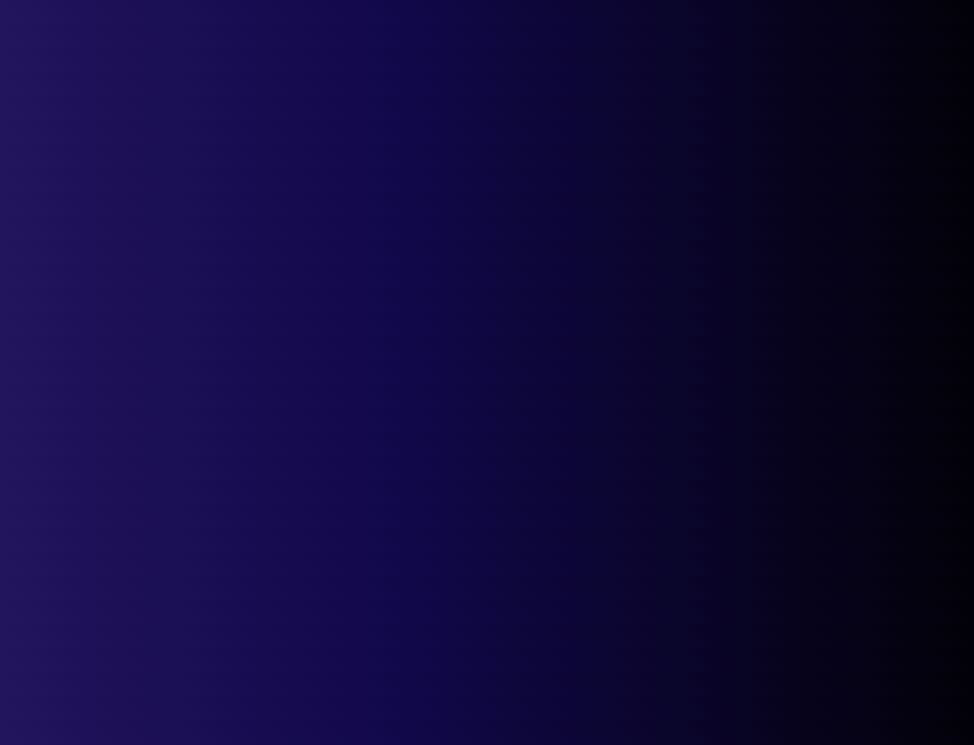
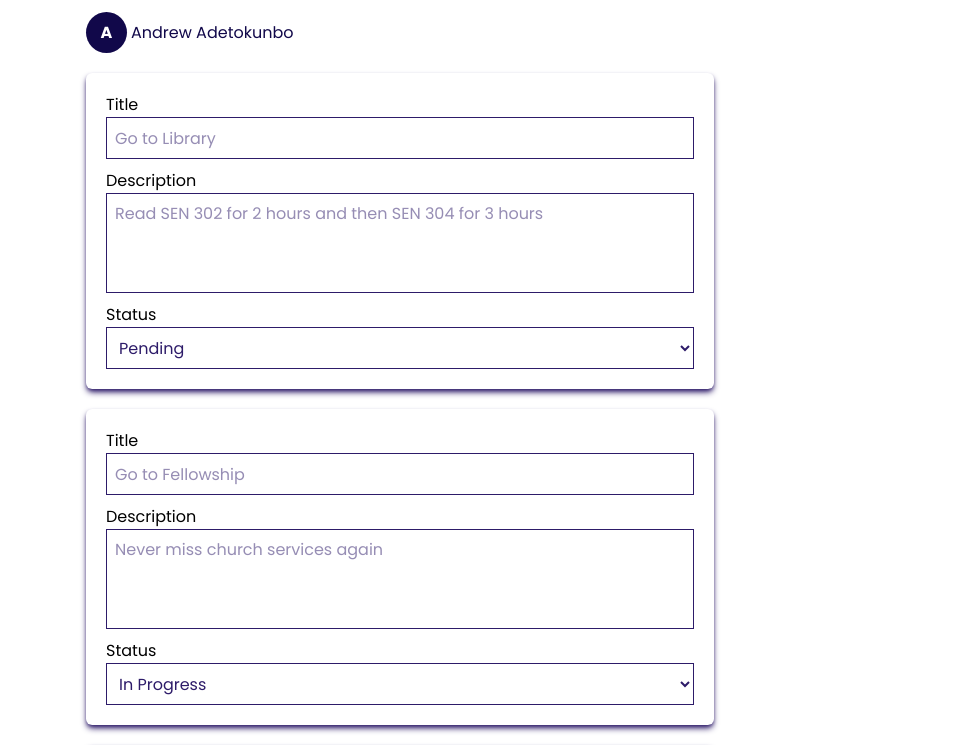
Before and after one commit to BusandCode/DailyLoad, a Next.js app: page /dashboard in a window 1280 px wide. Shown: the top 745 px of the page, without its empty margins (240-1214 px from the left). Built offline with nearby package versions, Linux system fonts and the light colour scheme.

Commit message:
Dashboard

```diff
--- a/app/dashboard/page.js
+++ b/app/dashboard/page.js
@@ -9,7 +9,7 @@ const page = () => {
       date:"1st of June",
       time:"9am",
       status:"pending",
-      createdAt:new Date ("20/04/20225")
+      createdAt:new Date ("20/04/2025")
     },
     {
       id:2,
@@ -17,8 +17,8 @@ const page = () => {
       description:"Never miss church services again",
       date:"2nd of June",
       time:"7am",
-      status:"In Progress",
-      createdAt:new Date ("21/04/20225")
+      status:"in progress",
+      createdAt:new Date ("21/04/2025")
     },
     {
       id:3,
@@ -26,13 +26,47 @@ const page = () => {
       description:"Sleep for 5 hours so as to wake up early",
       date:"3rd of June",
       time:"11pm",
-      status:"Completed",
-      createdAt:new Date ("22/04/20225")
+      status:"completed",
+      createdAt:new Date ("22/04/2025")
     },
 ]
   return (
-    <section className='h-full p-3 lg:w-3/5 lg:mx-auto'>
+    <section className='bg-white w-full min-h-screen p-3 flex flex-col'>
+      <div className='lg:w-1/2 mx-auto'>
+      {/* Name of user */}
+      <div className='flex items-center gap-1'>
+        <div className='bg-[#11084a] p-2 text-[16px] text-white font-bold rounded-full w-[41px] h-[41px] flex justify-center items-center'>A</div>
+        <h1 className='text-[#11084a]'>Andrew Adetokunbo</h1>
+      </div>
 
+      <div className='flex flex-col justify-center gap-[20px] mt-5'>
+        {tasks.map(task=>(
+          <div key={task.id} >
+            <div className='flex flex-col gap-[10px] shadow-[#2d1b69] shadow-md rounded-md p-5'>
+              {/* Title */}
+              <div className='flex flex-col justify-center items-start'>
+              <label>Title</label>
+              <input type="text" className='h-[42px] text-[#2d1b69] border-[1px] border-[#2d1b69] w-full p-2 outline-0' placeholder={task.title}/>
+              </div>
+              {/* description */}
+              <div className='flex flex-col justify-center items-start'>
+                <label>Description</label>
+                <textarea name="" id="" className='border-[1px] border-[#2d1b69] text-[#2d1b69] w-full resize-none h-[100px] p-2 outline-0' placeholder={task.description}></textarea>
+              </div>
+              {/* Status */}
+              <div className='flex flex-col justify-center items-start'>
+                <label>Status</label>
+                <select name="status" className='h-[42px] text-[#2d1b69] border-[1px] border-[#2d1b69] w-full p-2 outline-0' defaultValue={task.status}>
+                  <option value="pending">Pending</option>
+                  <option value="in progress">In Progress</option>
+                  <option value="completed">Completed</option>
+                </select>
+              </div>
+            </div>
+          </div>
+        ))}
+      </div>
+      </div>
     </section>
   )
 }
```
